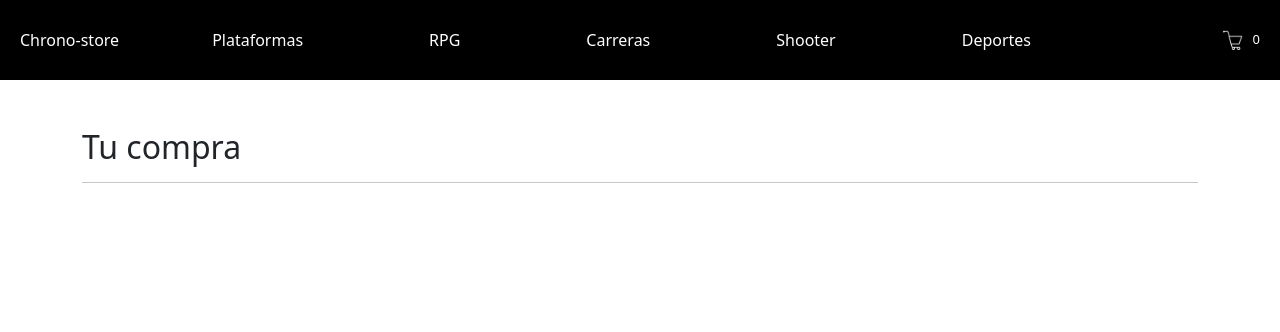
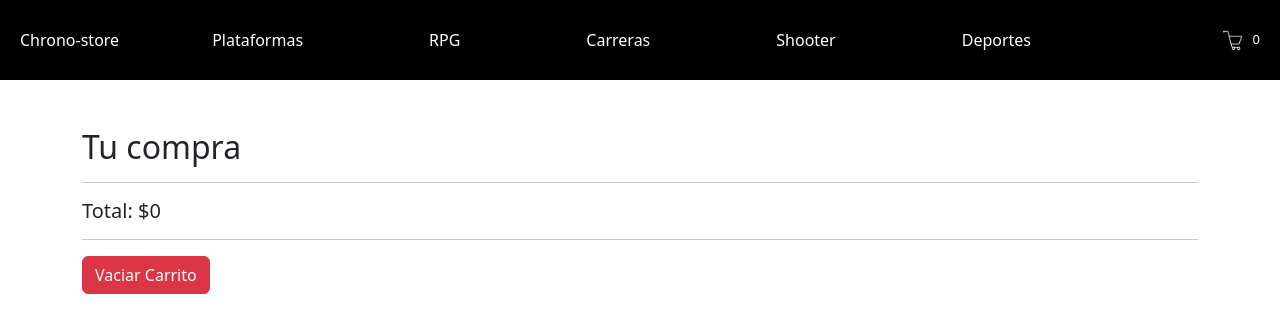
Before and after one commit to MaxCand/Canda-Maxi-PF-React, a React (Vite) app: page /cart in a window 1280 px wide. Shown: the top 332 px of the page. Built offline with nearby package versions, Linux system fonts and the light colour scheme.

Commit message:
dando forma a carrito

```diff
--- a/package.json
+++ b/package.json
@@ -14,6 +14,7 @@
     "react": "^18.2.0",
     "react-bootstrap": "^2.7.4",
     "react-dom": "^18.2.0",
+    "react-icons": "^4.10.1",
     "react-router-dom": "^6.13.0"
   },
   "devDependencies": {
--- a/src/components/Cart.jsx
+++ b/src/components/Cart.jsx
@@ -1,9 +1,35 @@
+import { useContext } from "react"
+import { CartContext } from "./CartContext"
+import {LuTrash2} from "react-icons/lu"
+
 const Cart = () => {
+
+const {cart, totalCompra, vaciarCarrito, eliminarDelCarrito} = useContext(CartContext)
 
     return (
         <div className="container my-5">
            <h2>Tu compra</h2>
            <hr />
+
+        {
+            cart.map((prod) => (
+                <div key={prod.id}>
+                    <h4>{prod.nombre}</h4>
+                    <img src={prod.img} alt={prod.nombre}/>
+                    <p>Precio: ${prod.precio}</p>
+                    <p>Cantidad: {prod.cantidad}</p>
+                    <button className="btn btn-danger" onClick={() => eliminarDelCarrito(prod.id)}> <LuTrash2/> </button>
+                    <hr/>
+                </div>
+            ))
+        }
+
+        <div>
+            <h5>Total: ${totalCompra()}</h5>
+            <hr />
+            <button onClick={vaciarCarrito} className="btn btn-danger">Vaciar Carrito</button>
+        </div>
+
         </div>
      )
 }
--- a/src/components/CartContext.jsx
+++ b/src/components/CartContext.jsx
@@ -16,12 +16,27 @@ export const CartProvider = ({children}) => {
         return cart.some((prod) => prod.id === id)
       }
 
+    const totalCompra = () => {
+        return cart.reduce((acc, prod) => acc + prod.precio * prod.cantidad, 0 )
+    }
+
+    const vaciarCarrito = () => {
+        setCart([])
+    }
+
+    const eliminarDelCarrito = (id) => {
+        setCart(cart.filter((prod) => prod.id !== id))
+    }
+
       return (
         <CartContext.Provider value={
             {
                 cart,
                 agregarAlCarrito,
-                isInCart
+                isInCart,
+                totalCompra,
+                vaciarCarrito,
+                eliminarDelCarrito
             }
         }>
 
```
Also changed, not shown: 1 other file (tests, documents, lock files or other folders).
